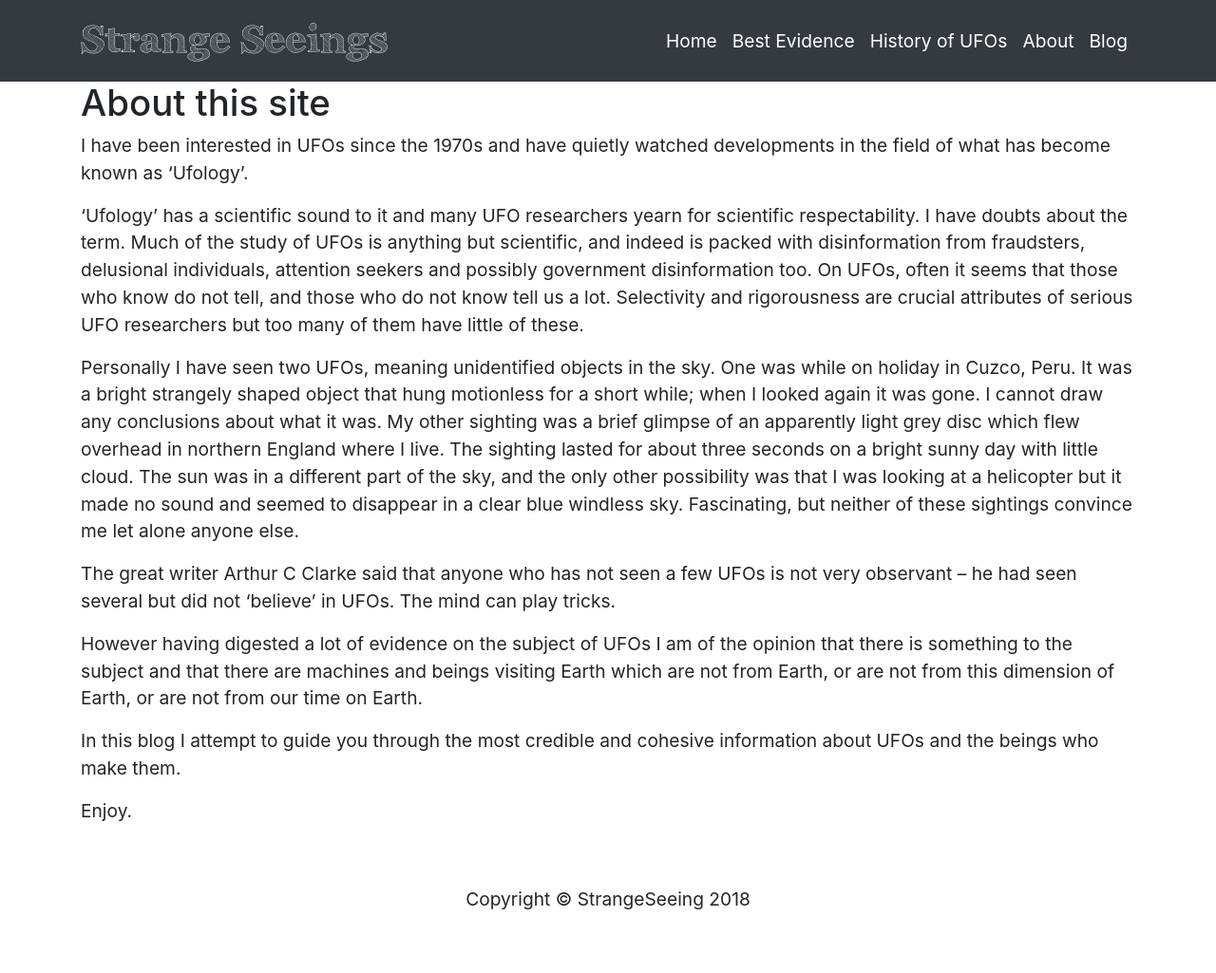
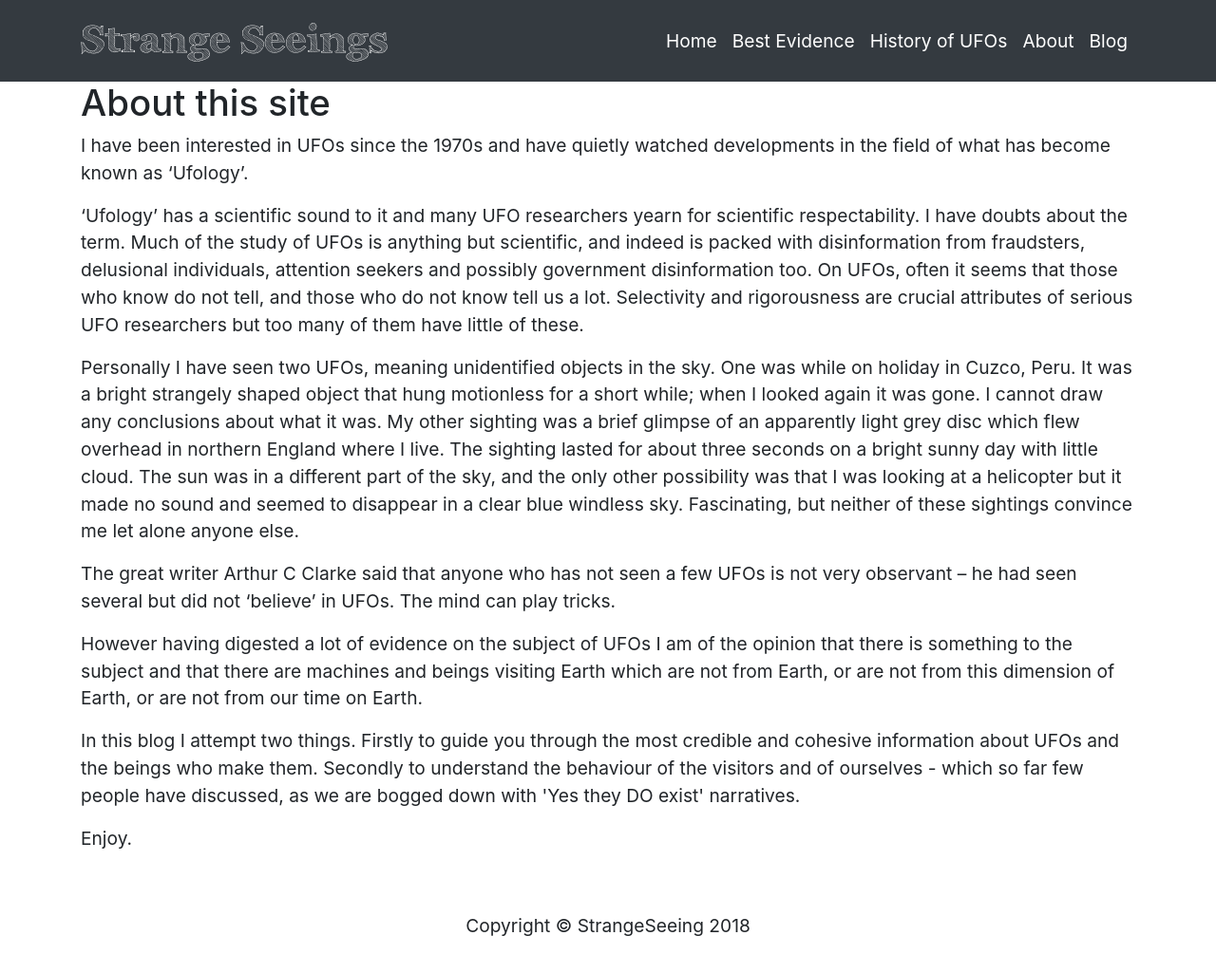
Before and after one commit to Grafrajohn/StrangeSeeing, a Jekyll site: the page built from about.html, in a window 1280 px wide and 1038 px high. Shown: the top 1025 px of the window at 95% size. Built offline with Jekyll 4.4.1, drawn with Linux system fonts in a browser that asks for light colours; nearby versions of some CDN libraries; some web fonts are replaced.

Commit message:
Update from Forestry.io Graham Johnson updated about.html

```diff
--- a/about.html
+++ b/about.html
@@ -4,6 +4,7 @@ title: About
 description: About this site
 heading: About this site
 permalink: about.html
+
 ---
 <p>I have been interested in UFOs since the 1970s and have quietly watched developments in the field of what has become known as ‘Ufology’.
 
@@ -15,6 +16,6 @@ permalink: about.html
 
 <p>However having digested a lot of evidence on the subject of UFOs I am of the opinion that there is something to the subject and that there are machines and beings visiting Earth which are not from Earth, or are not from this dimension of Earth, or are not from our time on Earth.
 
-<p>In this blog I attempt to guide you through the most credible and cohesive information about UFOs and the beings who make them.
+<p>In this blog I attempt two things. Firstly to guide you through the most credible and cohesive information about UFOs and the beings who make them. Secondly to understand the behaviour of the visitors and of ourselves - which so far few people have discussed, as we are bogged down with 'Yes they DO exist' narratives.
 
 <p>Enjoy.
```
